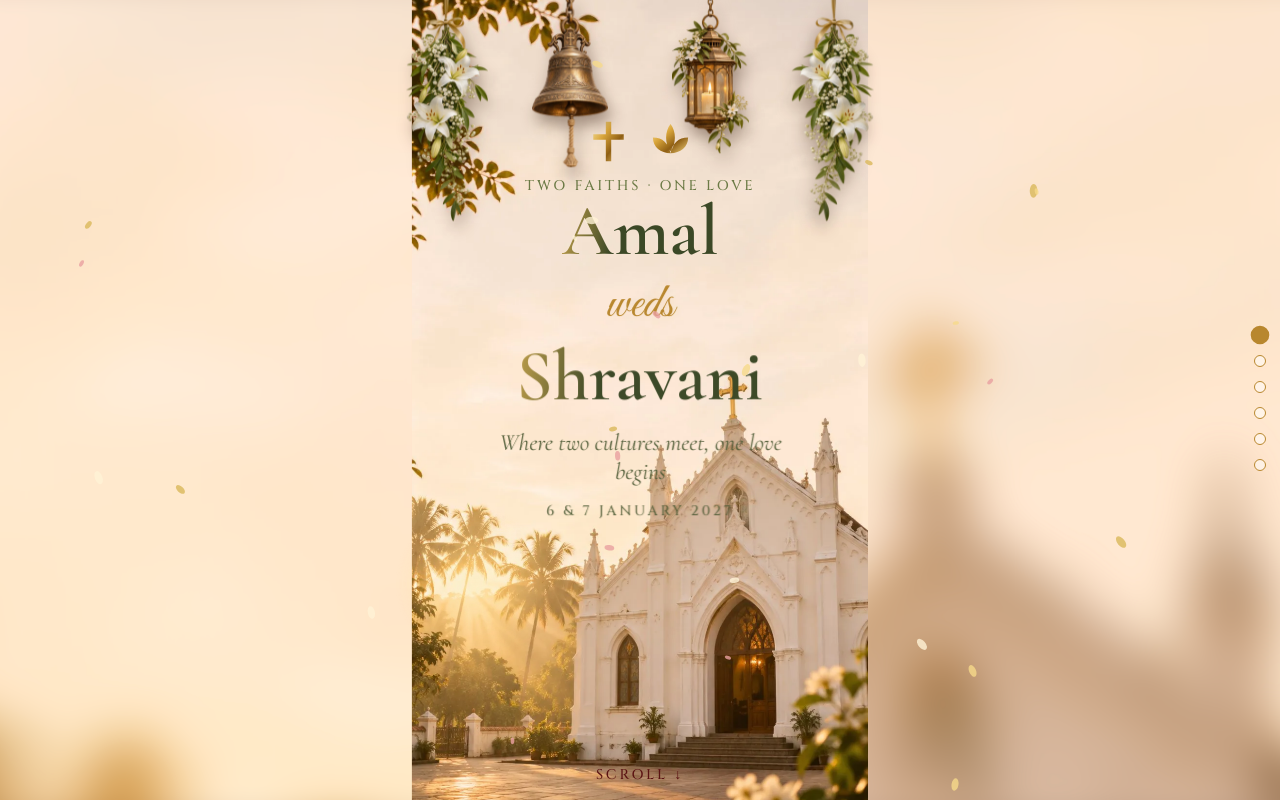
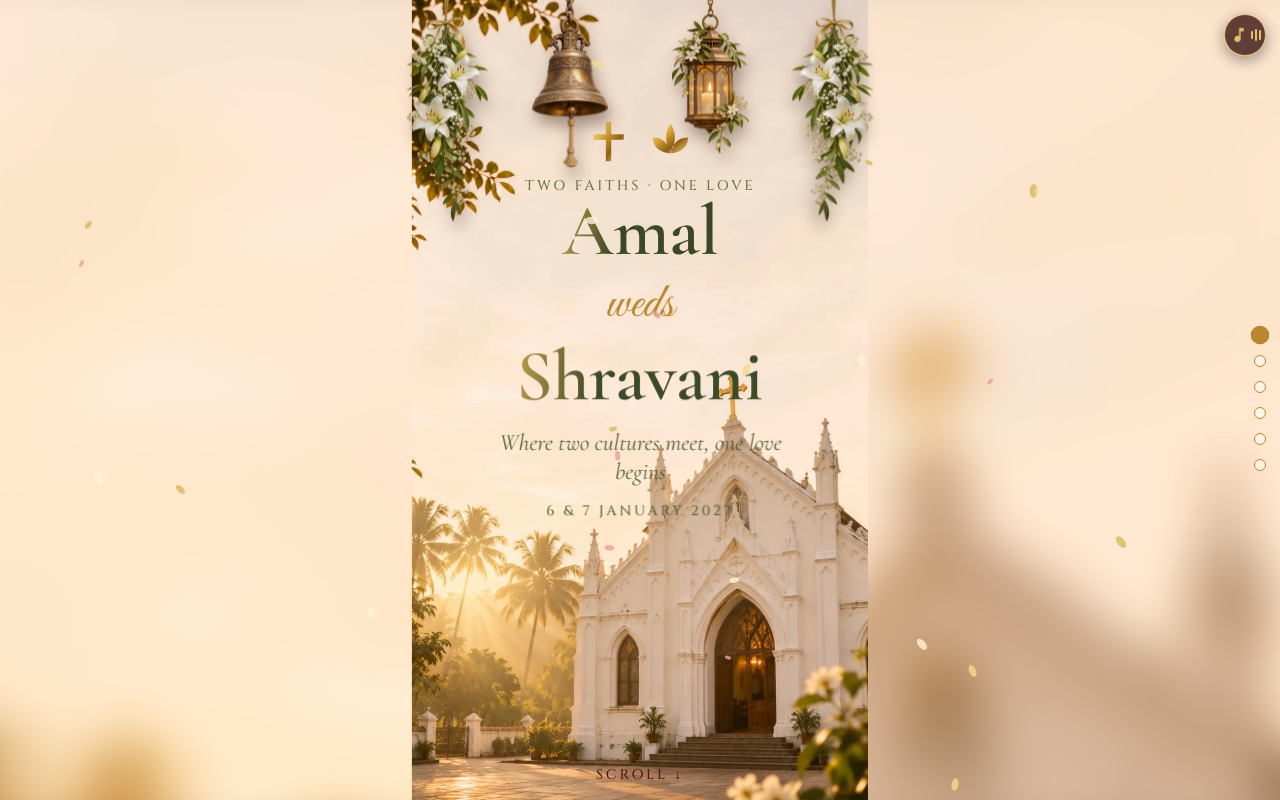
Before and after one commit to Anandhu97461/amal-shravani, a website built with Vite: page index.html in a window 1280 px wide. Both pictures are taken after a click on the button "OPEN INVITATION". Shown: the top 800 px of the page. Built offline with nearby package versions, Linux system fonts and the light colour scheme.

Commit message:
feat: auto-play background music (music.mp3) on invitation open with toggle control

```diff
--- a/index.html
+++ b/index.html
@@ -61,6 +61,16 @@
 
   <!-- Falling Petals Canvas -->
   <canvas id="petals" aria-hidden="true"></canvas>
+
+  <!-- Floating Music Toggle Button -->
+  <button id="music-toggle" type="button" class="music-btn" aria-label="Toggle background music" aria-pressed="false">
+    <svg viewBox="0 0 24 24" aria-hidden="true">
+      <path d="M12 3v10.55c-.59-.34-1.27-.55-2-.55-2.21 0-4 1.79-4 4s1.79 4 4 4 4-1.79 4-4V7h4V3h-6z"/>
+    </svg>
+    <span class="music-waves" aria-hidden="true">
+      <i></i><i></i><i></i>
+    </span>
+  </button>
 
   <!-- 6-Dot Navigation Menu -->
   <nav class="nav" aria-label="Section shortcuts"></nav>
--- a/main.js
+++ b/main.js
@@ -18,13 +18,17 @@ import { initCountdown } from './src/modules/countdown.js';
 import { initPetals } from './src/modules/petals.js';
 import { initNav } from './src/modules/nav.js';
 import { initCalendarButtons } from './src/modules/calendar.js';
+import { initAudio } from './src/modules/audio.js';
 
 function initApp() {
   // 1. Render all dynamic content from config.js
   renderContent(invitationConfig);
 
-  // 2. Initialize interactive features
-  initGate();
+  // 2. Initialize background audio controller
+  const audio = initAudio();
+
+  // 3. Initialize interactive features
+  initGate(() => audio.play());
   initNav(invitationConfig.navigation);
   initPetals();
   initCountdown(invitationConfig.countdown.targetDate);
@@ -32,7 +36,7 @@ function initApp() {
   initLightbox();
   initCalendarButtons(invitationConfig.events);
 
-  // 3. Initialize scroll-triggered reveals after DOM is fully populated
+  // 4. Initialize scroll-triggered reveals after DOM is fully populated
   initReveal();
 }
 
--- /dev/null
+++ b/src/modules/audio.js
@@ -0,0 +1,90 @@
+/**
+ * Audio Module
+ * Plays background music when invitation is opened, with smooth fade-in and a toggle control
+ */
+
+export function initAudio() {
+  const audio = new Audio('/assets/music.mp3');
+  audio.loop = true;
+  audio.preload = 'auto';
+
+  let isPlaying = false;
+  let musicBtn = document.getElementById('music-toggle');
+
+  // Fade-in volume helper for a soft, luxurious start
+  function fadeIn(targetVolume = 0.75, duration = 1500) {
+    audio.volume = 0;
+    const startPlayPromise = audio.play();
+
+    if (startPlayPromise !== undefined) {
+      startPlayPromise.then(() => {
+        isPlaying = true;
+        updateButtonState(true);
+        const steps = 30;
+        const stepTime = duration / steps;
+        const volumeIncrement = targetVolume / steps;
+
+        let currentStep = 0;
+        const interval = setInterval(() => {
+          currentStep++;
+          audio.volume = Math.min(targetVolume, audio.volume + volumeIncrement);
+          if (currentStep >= steps || audio.volume >= targetVolume) {
+            audio.volume = targetVolume;
+            clearInterval(interval);
+          }
+        }, stepTime);
+      }).catch((err) => {
+        console.warn('Audio play prevented or blocked:', err);
+        updateButtonState(false);
+      });
+    }
+  }
+
+  function play() {
+    fadeIn();
+  }
+
+  function pause() {
+    audio.pause();
+    isPlaying = false;
+    updateButtonState(false);
+  }
+
+  function toggle() {
+    if (audio.paused) {
+      play();
+    } else {
+      pause();
+    }
+  }
+
+  function updateButtonState(playing) {
+    if (!musicBtn) return;
+    musicBtn.classList.toggle('playing', playing);
+    musicBtn.setAttribute('aria-pressed', playing ? 'true' : 'false');
+    musicBtn.setAttribute('aria-label', playing ? 'Mute background music' : 'Play background music');
+  }
+
+  if (musicBtn) {
+    musicBtn.addEventListener('click', toggle);
+  }
+
+  // Pause when tab is minimized/hidden to save bandwidth and battery
+  document.addEventListener('visibilitychange', () => {
+    if (document.visibilityState === 'hidden') {
+      if (isPlaying) {
+        audio.pause();
+      }
+    } else {
+      if (isPlaying) {
+        audio.play().catch(() => {});
+      }
+    }
+  });
+
+  return {
+    play,
+    pause,
+    toggle
+  };
+}
--- a/src/modules/gate.js
+++ b/src/modules/gate.js
@@ -3,7 +3,7 @@
  * Controls the animated opening doors and initial entry reveal
  */
 
-export function initGate() {
+export function initGate(onOpen) {
   const gate = document.getElementById('gate');
   const openBtn = document.getElementById('open');
   const hero = document.getElementById('hero');
@@ -17,6 +17,11 @@ export function initGate() {
     gate.classList.add('open');
     gate.setAttribute('aria-hidden', 'true');
     document.body.style.overflow = '';
+
+    // Trigger audio / custom callback immediately on user click
+    if (typeof onOpen === 'function') {
+      onOpen();
+    }
 
     // Trigger hero reveal after doors slide open
     setTimeout(() => {
--- a/styles/sections.css
+++ b/styles/sections.css
@@ -672,6 +672,85 @@ footer .script {
   height: 100%;
 }
 
+/* Floating Music Control Button */
+.music-btn {
+  position: fixed;
+  top: 14px;
+  right: 14px;
+  z-index: 70;
+  width: 42px;
+  height: 42px;
+  border-radius: 50%;
+  border: 1.5px solid var(--goldl);
+  background: rgba(44, 6, 6, 0.75);
+  color: var(--goldl);
+  cursor: pointer;
+  display: flex;
+  align-items: center;
+  justify-content: center;
+  gap: 3px;
+  backdrop-filter: blur(8px);
+  box-shadow: 0 4px 15px rgba(0, 0, 0, 0.4);
+  transition: transform 0.25s ease, background 0.3s ease, border-color 0.3s ease;
+}
+
+.music-btn:hover,
+.music-btn:focus-visible {
+  transform: scale(1.08);
+  background: rgba(70, 10, 10, 0.9);
+  border-color: #fff;
+  color: #fff;
+}
+
+.music-btn svg {
+  width: 18px;
+  height: 18px;
+  fill: currentColor;
+  flex-shrink: 0;
+}
+
+.music-btn.playing svg {
+  animation: pulseScale 2s ease-in-out infinite alternate;
+}
+
+@keyframes pulseScale {
+  0% { transform: scale(0.9); }
+  100% { transform: scale(1.1); }
+}
+
+.music-waves {
+  display: none;
+  align-items: center;
+  gap: 2px;
+  height: 12px;
+}
+
+.music-btn.playing .music-waves {
+  display: flex;
+}
+
+.music-btn.playing .music-waves i {
+  display: block;
+  width: 2px;
+  height: 100%;
+  background: currentColor;
+  border-radius: 1px;
+  animation: soundWave 1.1s ease-in-out infinite alternate;
+}
+
+.music-btn.playing .music-waves i:nth-child(2) {
+  animation-delay: -0.4s;
+}
+
+.music-btn.playing .music-waves i:nth-child(3) {
+  animation-delay: -0.8s;
+}
+
+@keyframes soundWave {
+  0% { height: 3px; }
+  100% { height: 12px; }
+}
+
 /* ==========================================================================
    Responsive Adaptations
    ========================================================================== */
```
Also changed, not shown: tools/test-audio.mjs (added, +62 -0 lines), tools/compare-images.mjs (line endings or trailing spaces), tools/compare-v5.mjs (line endings or trailing spaces), tools/diff-v5.mjs (line endings or trailing spaces), tools/extract-v5-assets.mjs (line endings or trailing spaces), tools/find-changes.mjs (line endings or trailing spaces), tools/full-diff.mjs (line endings or trailing spaces), tools/inspect-v5-images.mjs (line endings or trailing spaces), tools/inspect-v5-meta.mjs (line endings or trailing spaces), 2 other files.
